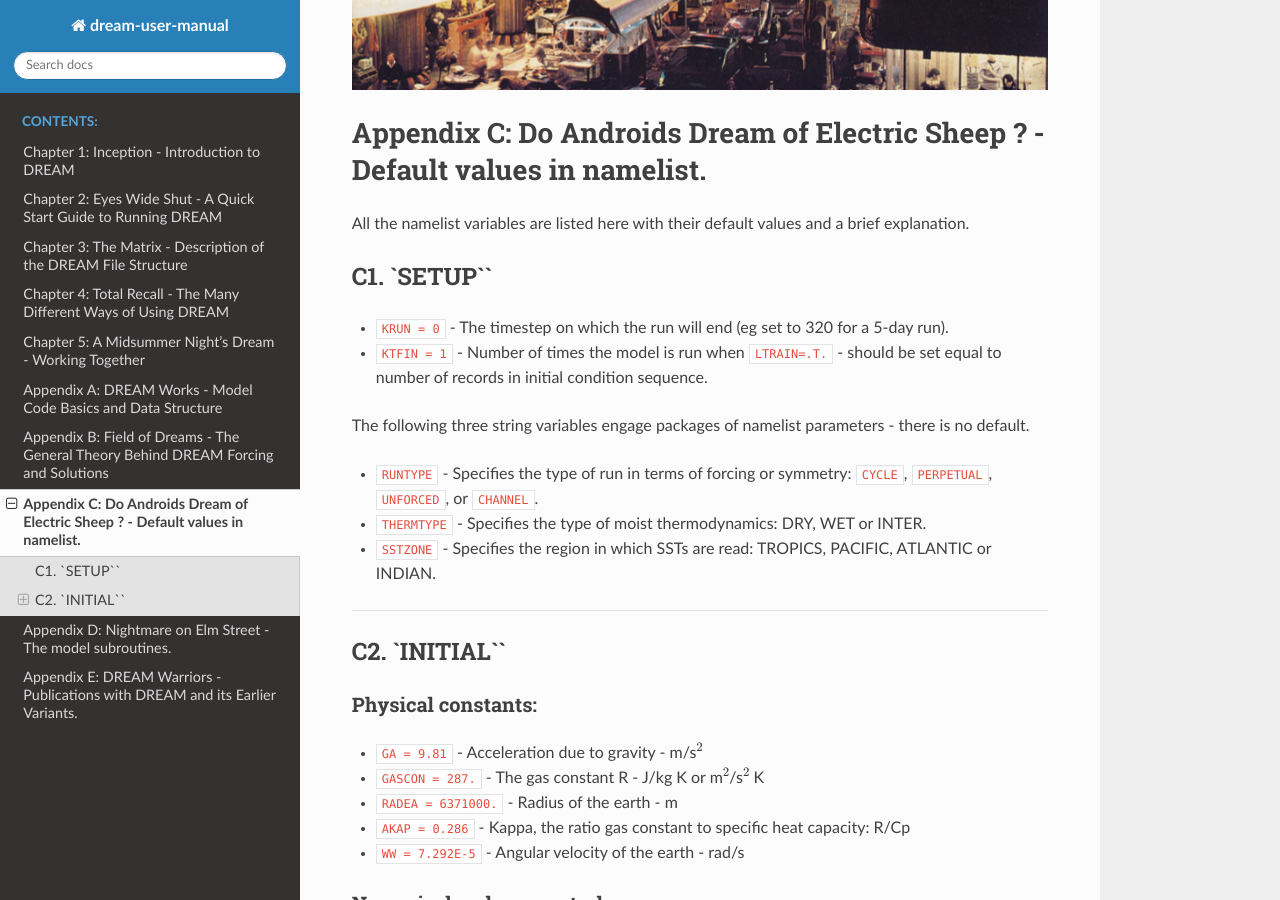
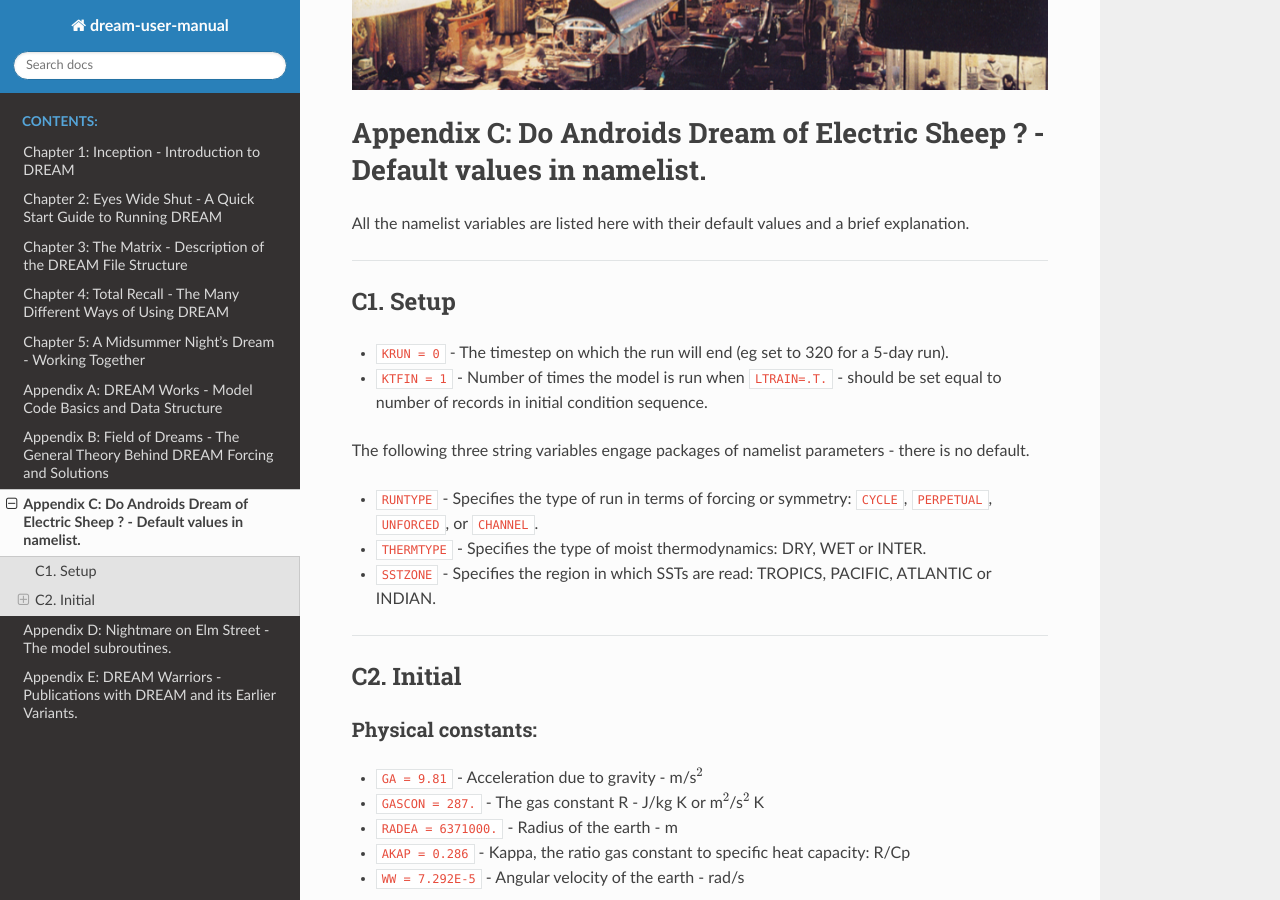
Before and after one commit to dream-gcm/usermanual, a Sphinx documentation site: the page built from source/AppendixC.md, in a window 1280 px wide and 900 px high, scrolled down 259 px. Built offline with Sphinx 7.4.7 and the Read the Docs theme 2.0.0, drawn with Linux system fonts in a browser that asks for light colours.

```diff
--- a/source/AppendixC.md
+++ b/source/AppendixC.md
@@ -3,8 +3,8 @@
 
 All the namelist variables are listed here with their default values and a brief explanation.
 
-
-## C1. `SETUP``
+---
+## C1. Setup
 * `KRUN = 0` - The timestep on which the run will end (eg set to 320 for a 5-day run).
 * `KTFIN = 1` - Number of times the model is run when `LTRAIN=.T.` - should be set equal to number of records in initial condition sequence.
 
@@ -15,7 +15,7 @@ The following three string variables engage packages of namelist parameters - th
 * `SSTZONE` - Specifies the region in which SSTs are read: TROPICS, PACIFIC, ATLANTIC or INDIAN.
 
 ---
-## C2. `INITIAL``
+## C2. Initial
 
 ### Physical constants:
 * `GA = 9.81` - Acceleration due to gravity - m/s$^2$
```
